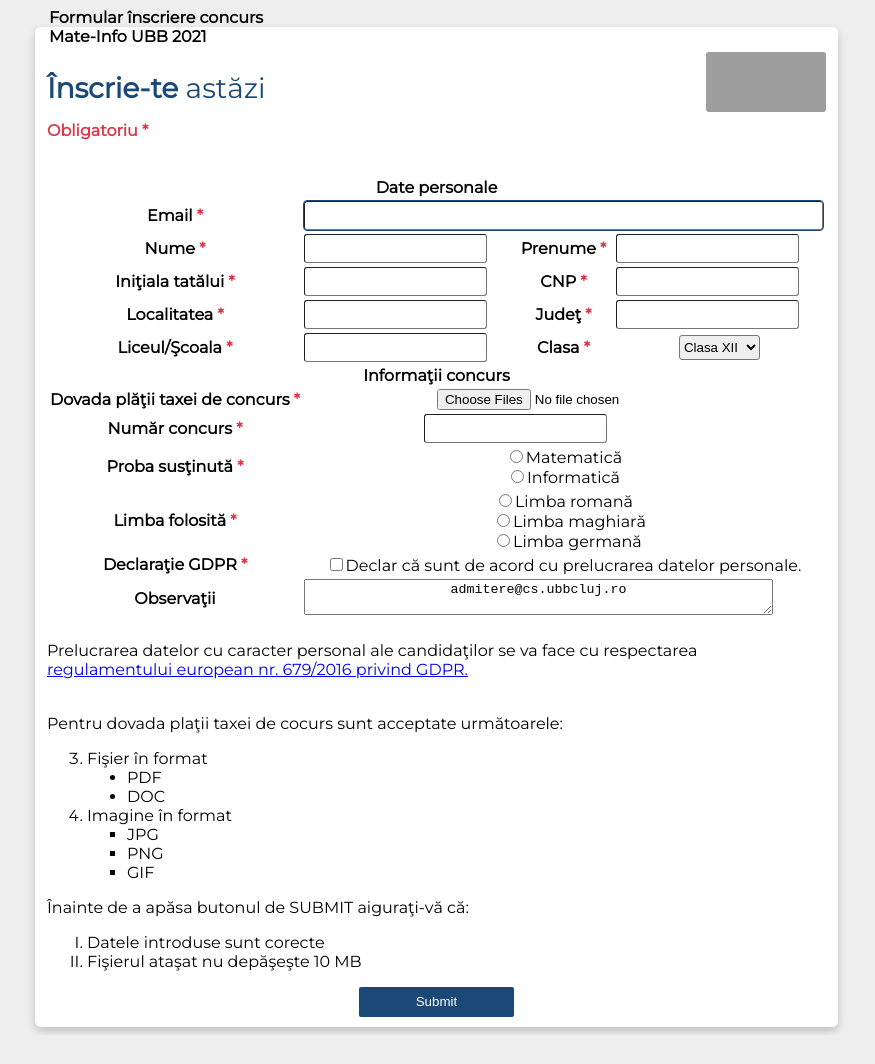
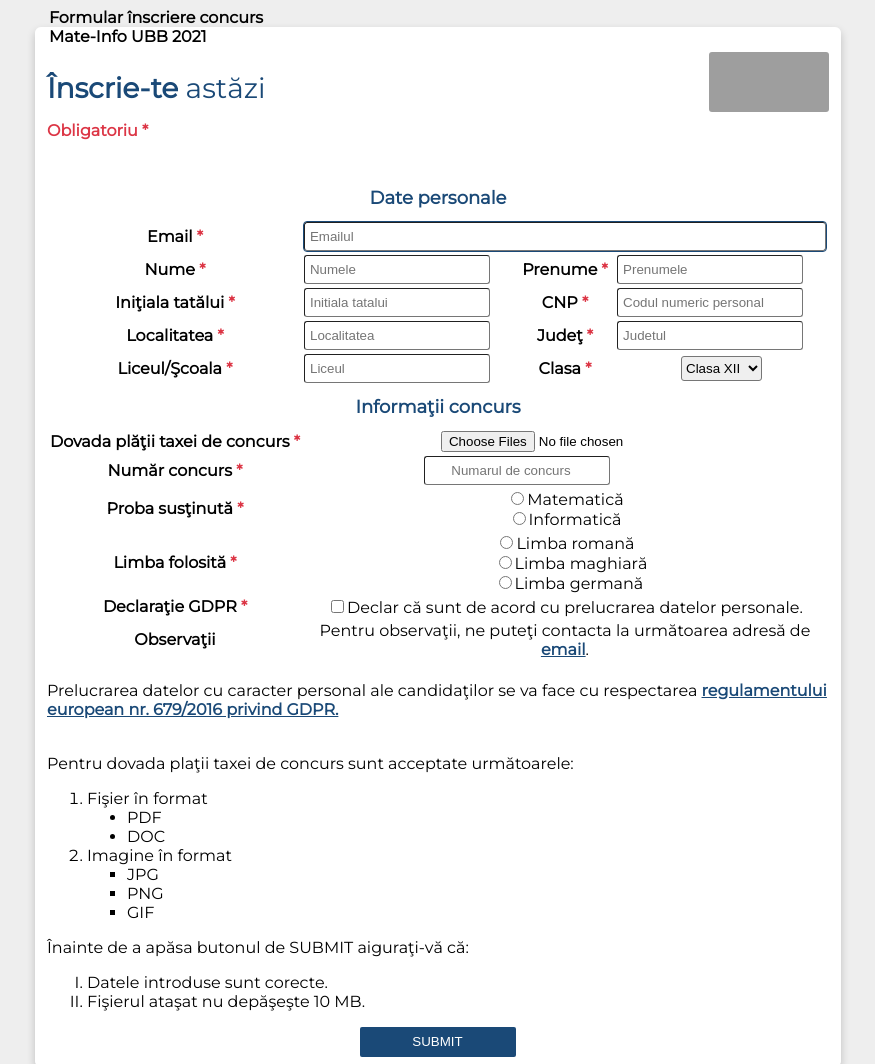
Before and after one commit to cosminbarzan/CSS, a plain HTML site: page index.html in a window 1280 px wide. Shown: the top 1064 px of the page, without its empty margins (291-1166 px from the left). Before the commit the page ends 1035 px from the top, so only its background shows below. Drawn offline with Linux system fonts and the light colour scheme; grey boxes are pictures that could not be loaded.

Commit message:
Add chabges

```diff
--- a/form.css
+++ b/form.css
@@ -75,3 +75,26 @@
 select:focus {
     outline: 1.5px solid var(--primary);
 }
+
+#observatii {
+    color: #000;
+}
+
+a {
+    color: var(--primary);
+    font-weight: bold;
+}
+
+input {
+    padding-left: 5px;
+}
+
+.obs {
+    text-align: center;
+}
+
+.form-section {
+    padding: 10px 0;
+    color: var(--primary);
+    font-size: 18px;
+}
--- a/index.html
+++ b/index.html
@@ -26,7 +26,7 @@
 
                 <table>
                     <tr>
-                        <th colspan="4">Date personale</th>
+                        <th colspan="4" class="form-section">Date personale</th>
                     </tr>
 
                     <tr>
@@ -34,7 +34,7 @@
                             <label for="email">Email<span> *</span></label>
                         </th>
                         <td colspan="3">
-                            <input type="email" class="rounded" id="email" size="62" required autofocus>
+                            <input type="email" class="rounded" id="email" placeholder="Emailul" size="62" required autofocus>
                         </td>
                     </tr>
 
@@ -42,12 +42,12 @@
                         <th>
                             <label for="nume">Nume<span> *</span></label>
                         </th>
-                        <td><input type="text" class="rounded" id="nume" required>
+                        <td><input type="text" class="rounded" id="nume" placeholder="Numele" required>
                         </td>
                         <th style="white-space: nowrap;">
                             <label for="prenume">Prenume<span> *</span></label>
                         </th>
-                        <td><input type="text" class="rounded" id="prenume" required>
+                        <td><input type="text" class="rounded" id="prenume" placeholder="Prenumele" required>
                         </td>
                     </tr>
 
@@ -56,13 +56,13 @@
                             <label for="initiala">Ini&#355;iala tat&#259;lui<span> *</span></label>
                         </th>
                         <td>
-                            <input type="text" class="rounded" id="initiala" required>
+                            <input type="text" class="rounded" id="initiala" placeholder="Initiala tatalui" required>
                         </td>
                         <th>
                             <label for="cnp">CNP<span> *</span></label>
                         </th>
                         <td>
-                            <input type="text" class="rounded" id="cnp" required>
+                            <input type="text" class="rounded" id="cnp" placeholder="Codul numeric personal" required>
                         </td>
                     </tr>
 
@@ -71,13 +71,13 @@
                             <label for="localitate">Localitatea<span> *</span></label>
                         </th>
                         <td>
-                            <input type="text" class="rounded" id="localitate" required>
+                            <input type="text" class="rounded" id="localitate" placeholder="Localitatea" required>
                         </td>
                         <th>
                             <label for="judet">Jude&#355;<span> *</span></label>
                         </th>
                         <td>
-                            <input type="text" class="rounded" id="judet" required>
+                            <input type="text" class="rounded" id="judet" placeholder="Judetul" required>
                         </td>
                     </tr>
 
@@ -86,7 +86,7 @@
                             <label for="liceu">Liceul/&#350;coala<span> *</span></label>
                         </th>
                         <td>
-                            <input type="text" class="rounded" id="liceu" required>
+                            <input type="text" class="rounded" id="liceu" placeholder="Liceul" required>
                         </td>
                         <th>
                             <label for="clasa">Clasa<span> *</span></label>
@@ -101,7 +101,7 @@
                     </tr>
 
                     <tr>
-                        <th colspan="4">Informa&#355;ii concurs</th>
+                        <th colspan="4" class="form-section">Informa&#355;ii concurs</th>
                     </tr>
 
                     <tr>
@@ -118,7 +118,7 @@
                             <label for="numar">Num&#259;r concurs<span> *</span></label>
                         </th>
                         <td colspan="3">
-                            <input type="number" class="rounded" step="1" id="numar" style="margin-left: 120px; text-align: center;">
+                            <input type="number" class="rounded" step="1" id="numar" placeholder="Numarul de concurs" style="margin-left: 120px; text-align: center;">
                         </td>
                     </tr>
 
@@ -154,10 +154,10 @@
 
                     <tr>
                         <th style="white-space: nowrap;">
-                            <label for="observatii">Observa&#355;ii</label>
+                            <label>Observa&#355;ii</label>
                         </th>
-                        <td colspan="3">
-                            <textarea name="message" id="observatii" rows="2" cols="56" maxlength="100" readonly style="text-align: center;">admitere@cs.ubbcluj.ro</textarea>
+                        <td colspan="3" class="obs">
+                            <span id="observatii">Pentru observa&#355;ii, ne pute&#355;i contacta la urm&#259;toarea adres&#259; de <a href="mailto:admitere@cs.ubbcluj.ro">email</a>.</span>
                         </td>
                     </tr>
                 </table>
@@ -169,9 +169,9 @@
 
                 <div> <br>
                     <p title="paragraph1">
-                        Pentru dovada pla&#355;ii taxei de cocurs sunt acceptate urm&#259;toarele:
+                        Pentru dovada pla&#355;ii taxei de concurs sunt acceptate urm&#259;toarele:
                     </p>
-                    <ol start="3">
+                    <ol>
                         <li>Fi&#351;ier &#238;n format
                             <ul style="list-style-type: disc;">
                                 <li>PDF</li>
@@ -190,12 +190,12 @@
                         &#206;nainte de a ap&#259;sa butonul de SUBMIT aigura&#355;i-v&#259; c&#259;:
                     </p>
                     <ol type="I">
-                        <li>Datele introduse sunt corecte</li>
-                        <li>Fi&#351;ierul ata&#351;at nu dep&#259;&#351;e&#351;te 10 MB</li>
+                        <li>Datele introduse sunt corecte.</li>
+                        <li>Fi&#351;ierul ata&#351;at nu dep&#259;&#351;e&#351;te 10 MB.</li>
                     </ol>
                 </div>
 
-                <input type="submit" value="Submit">
+                <input type="submit" value="SUBMIT">
 
             </fieldset>
         </form>
```
